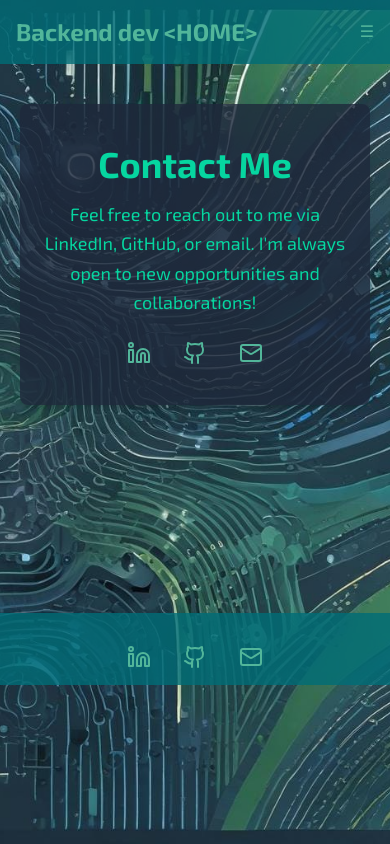
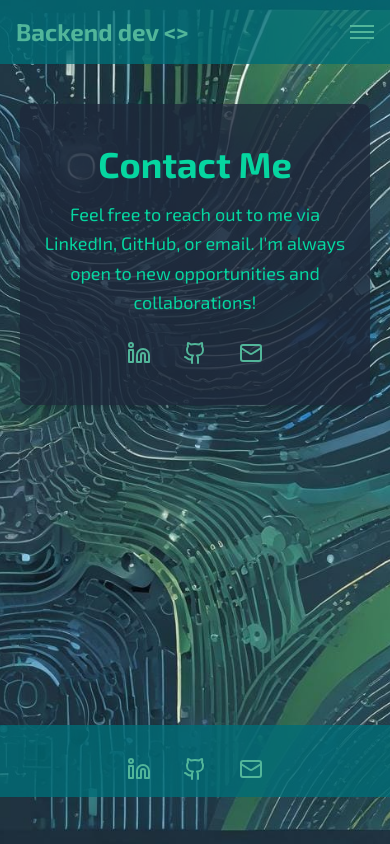
Before and after one commit to Lisandro85/portfolio, a Next.js app in the folder portfolio/: page /contact in a window 390 px wide. Built offline with nearby package versions, Linux system fonts and the light colour scheme; a web font is replaced by a local one.

Commit message:
menu fixed

```diff
--- a/portfolio/src/app/about/aboutMe.tsx
+++ b/portfolio/src/app/about/aboutMe.tsx
@@ -1,6 +1,6 @@
 export default function AboutMe() {
   return (
-    <div className="mx-5 bg-slate-800 bg-opacity-80 mt-10 rounded-lg shadow-md overflow-hidden mb-8 px-4 py-8">
+    <div className="mx-5 bg-slate-800 bg-opacity-80 mt-10 rounded-lg shadow-md overflow-hidden mb-80 px-4 py-8">
       {/* Contenedor con margen a los lados */}
       <div className="max-w-4xl mx-auto text-center px-4">
         {" "}
--- a/portfolio/src/app/contact/contact.tsx
+++ b/portfolio/src/app/contact/contact.tsx
@@ -2,7 +2,7 @@ import { Github, Linkedin, Mail } from "lucide-react";
 
 export default function Contact() {
   return (
-    <div className="mx-5 bg-slate-800 bg-opacity-80 rounded-lg shadow-md mt-10 py-10 px-4 mb-52">
+    <div className="mx-5 bg-slate-800 bg-opacity-80 rounded-lg shadow-md mt-10 py-10 px-4 mb-80">
       {/* Título */}
       <h1 className="text-4xl md:text-5xl font-bold text-[#06d6a0] font-Exo-2 text-center">
         Contact Me
--- a/portfolio/src/app/home/home.tsx
+++ b/portfolio/src/app/home/home.tsx
@@ -4,7 +4,7 @@ import Image from "next/image";
 
 export default function Home() {
   return (
-    <div className="flex items-center justify-center mt-10 mb-24 px-4">
+    <div className="flex items-center justify-center mt-10 mb-80 px-4">
       {/* Contenedor principal con margen de 5px a la izquierda y derecha */}
       <div className="w-full mx-1 bg-slate-800 bg-opacity-80 rounded-lg shadow-md overflow-hidden mb-6">
         <div className="flex flex-col md:flex-row items-center justify-center p-6 gap-8">
--- a/portfolio/src/app/projects/projects.tsx
+++ b/portfolio/src/app/projects/projects.tsx
@@ -1,6 +1,6 @@
 export default function Projects() {
   return (
-    <div className="min-h-screen flex flex-col bg-slate-800 bg-transparent mb-20">
+    <div className="min-h-screen flex flex-col bg-slate-800 bg-transparent mb-80">
       <div className="mt-6 flex-grow px-4 py-4">
         {/* Contenedor de tarjetas con grid responsivo */}
         <div className="grid grid-cols-1 sm:grid-cols-2 lg:grid-cols-3 gap-6 justify-items-center">
--- a/portfolio/src/components/NavBar/navbar.tsx
+++ b/portfolio/src/components/NavBar/navbar.tsx
@@ -10,8 +10,15 @@ const Navbar = () => {
   // Función para verificar si la ruta es activa
   const isActive = (path: string) => pathname === path;
 
+  // Cerrar el menú cuando se hace clic en un enlace
+  const handleLinkClick = () => {
+    if (isOpen) {
+      setIsOpen(false);
+    }
+  };
+
   return (
-    <nav className="bg-[rgba(0,109,119,0.8)] p-4">
+    <nav className="bg-[rgba(0,109,119,0.8)] p-4 z-20">
       <div className="max-w-7xl mx-auto flex justify-between items-center">
         {/* Logo o Título */}
         <div className="text-[#52b69a] text-2xl font-bold font-Exo-2">
@@ -21,27 +28,51 @@ const Navbar = () => {
               isActive("/home") ? "text-[#76c893] text-glow" : "hover:text-glow"
             }`}
           >
-            Backend dev &lt;HOME&gt;
+            Backend dev &lt;&gt;
           </Link>
         </div>
 
         {/* Botón hamburguesa (solo visible en móviles) */}
         <button
-          className="sm:hidden text-[#52b69a] focus:outline-none"
+          className="sm:hidden text-[#52b69a] focus:outline-none z-30"
           onClick={() => setIsOpen(!isOpen)}
           aria-label="Toggle menu"
         >
-          {isOpen ? "✕" : "☰"} {/* Ícono hamburguesa */}
+          <span
+            className={`block w-6 h-0.5 bg-[#52b69a] my-1 transition-transform ${
+              isOpen ? "rotate-45 translate-y-2" : ""
+            }`}
+          ></span>
+          <span
+            className={`block w-6 h-0.5 bg-[#52b69a] my-1 transition-opacity ${
+              isOpen ? "opacity-0" : "opacity-100"
+            }`}
+          ></span>
+          <span
+            className={`block w-6 h-0.5 bg-[#52b69a] my-1 transition-transform ${
+              isOpen ? "-rotate-45 -translate-y-2" : ""
+            }`}
+          ></span>
         </button>
 
         {/* Enlaces de navegación */}
         <div
           className={`${
             isOpen ? "block" : "hidden"
-          } sm:flex sm:space-x-4 text-center`}
+          } sm:flex sm:space-x-4 text-center fixed inset-0 bg-[rgba(0,0,0,0.7)] sm:bg-transparent sm:relative sm:flex sm:space-x-6 sm:block sm:space-y-0 space-y-4 sm:space-y-0 pt-16 sm:pt-0 sm:static px-4 sm:px-0 z-40`}
         >
           <Link
+            href="/home"
+            onClick={handleLinkClick} // Cerrar el menú al hacer clic
+            className={`block sm:inline-block text-[#52b69a] text-xl font-Exo-2 ${
+              isActive("/home") ? "text-[#76c893] text-glow" : "hover:text-glow"
+            }`}
+          >
+            Home
+          </Link>
+          <Link
             href="/about"
+            onClick={handleLinkClick} // Cerrar el menú al hacer clic
             className={`block sm:inline-block text-[#52b69a] text-xl font-Exo-2 ${
               isActive("/about")
                 ? "text-[#76c893] text-glow"
@@ -52,6 +83,7 @@ const Navbar = () => {
           </Link>
           <Link
             href="/projects"
+            onClick={handleLinkClick} // Cerrar el menú al hacer clic
             className={`block sm:inline-block text-[#52b69a] text-xl font-Exo-2 ${
               isActive("/projects")
                 ? "text-[#76c893] text-glow"
@@ -62,6 +94,7 @@ const Navbar = () => {
           </Link>
           <Link
             href="/contact"
+            onClick={handleLinkClick} // Cerrar el menú al hacer clic
             className={`block sm:inline-block text-[#52b69a] text-xl font-Exo-2 ${
               isActive("/contact")
                 ? "text-[#76c893] text-glow"
```
